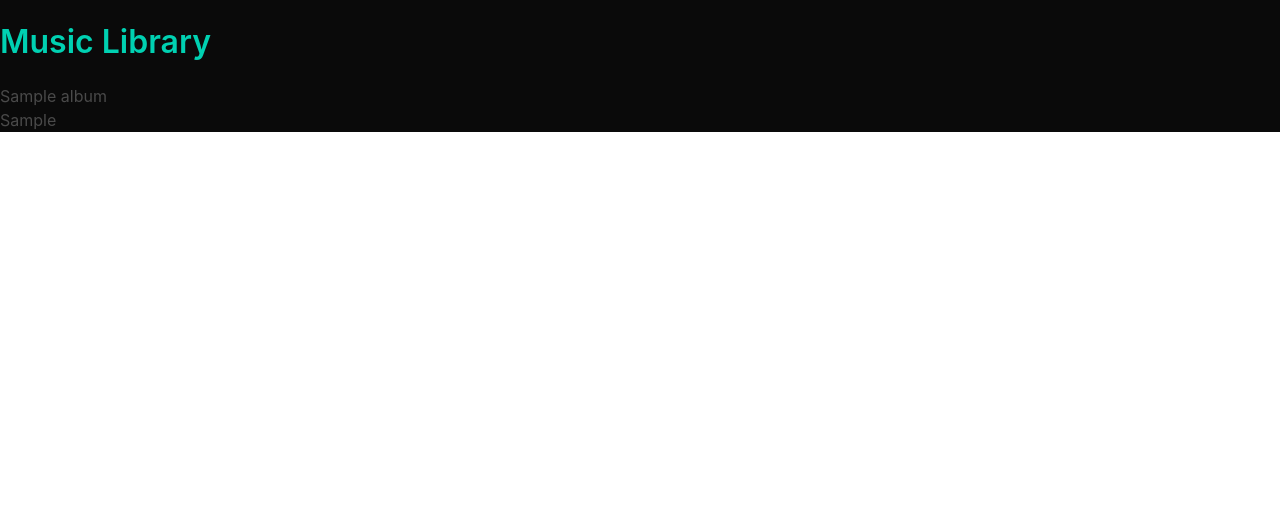
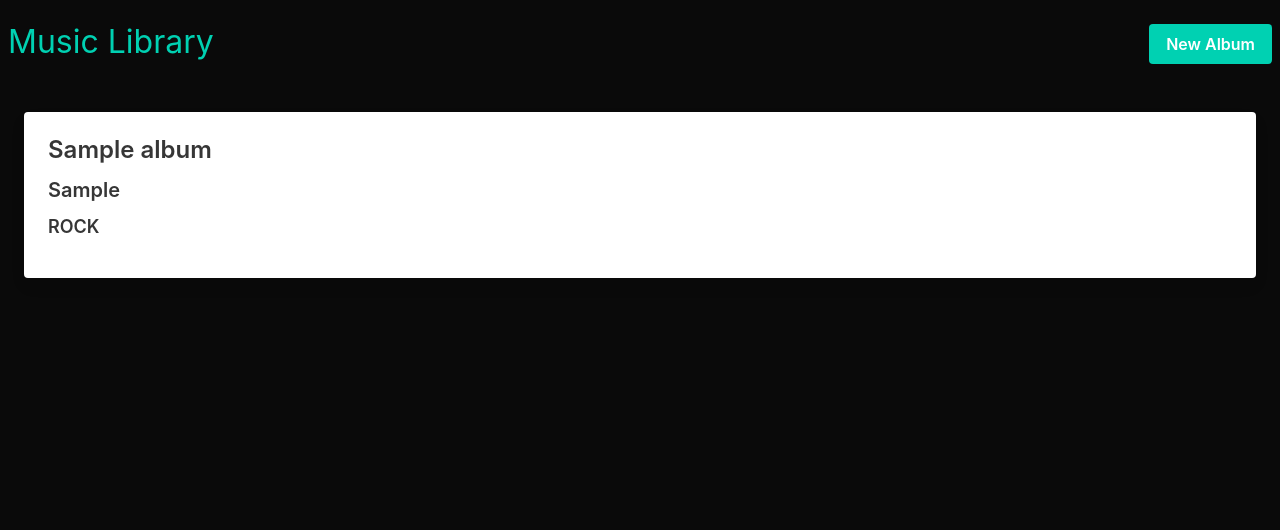
Before and after one commit to chriscors/Django-Music, a Django app: page / in a window 1280 px wide. Shown: the top 530 px of the page. Before the commit the page ends 132 px from the top, so only its background shows below. Run offline with Django 4.2, Linux system fonts and the light colour scheme; tables that the repository leaves empty hold one stand-in row (values such as "Sample post").

Commit message:
Adds list styling, form login

```diff
--- a/albums/models.py
+++ b/albums/models.py
@@ -4,10 +4,24 @@ from django.db import models
 # class Artist(models.Model):
 #     name = models.CharField(max_length=50)
 
+GENRE_CHOICES = []
+
 
 class Album(models.Model):
+    class Genre(models.TextChoices):
+        ROCK = 'ROCK', 'Rock'
+        ALT = 'ALT', 'Alternative'
+        POP = 'POP', 'Pop'
+        RAP = 'RAP', 'Hip-Hop/Rap'
+        COUNTRY = 'COUNTRY', 'Country'
+
     title = models.CharField(max_length=250)
     artist = models.CharField(max_length=50)
+    genre = models.CharField(
+        max_length=8,
+        choices=Genre.choices,
+        default="---------"
+    )
     # artist = models.ForeignKey(
     #     Artist, on_delete=models.CASCADE)
     creation_date = models.DateTimeField(auto_now_add=True)
--- a/albums/templates/albums/album_list.html
+++ b/albums/templates/albums/album_list.html
@@ -1,8 +1,19 @@
 {% extends 'albums/base.html' %}
 
 {% block content %}
-  {% for album in albums %}
-      <h3>{{album}}</h3>
-      <h4>{{album.artist}}</h4>
-  {% endfor %}
+  <div class="columns px-4">
+    {% for album in albums %}
+      <div class="column">
+        <div class="card">
+          <div class="card-content">
+            <div class="content">
+              <h3>{{album}}</h3>
+              <h4>{{album.artist}}</h4>
+              <h5>{{album.genre}}</h5>
+            </div>
+          </div>
+        </div>
+      </div>
+    {% endfor %}
+  </div>
 {% endblock content %}
--- a/albums/templates/albums/base.html
+++ b/albums/templates/albums/base.html
@@ -6,14 +6,19 @@
     <meta http-equiv="X-UA-Compatible" content="IE=edge" />
     <meta name="viewport" content="width=device-width, initial-scale=1.0" />
     <link rel="stylesheet" href="https://cdn.jsdelivr.net/npm/bulma@0.9.4/css/bulma.min.css">
-    <link rel="stylesheet" href="static/css/styles.css">
+    <link rel="stylesheet" href="{% static 'css/styles.css' %}">
     <title>Music Library</title>
   </head>
-  <body class = "has-background-black">
-    <header class = "py-5">
-      <h1 class = "title has-text-primary">Music Library</h1>
+  <body class = "has-background-black" style = "height:100vw">
+    <header class = "columns py-5 px-2 title is-mobile"></div>
+      <div class="column">
+          <h1><a href={% url "album_list" %} class = "has-text-primary">Music Library</a></h1>
+      </div>
+      <div class="column has-text-right px-n">
+        <a href={% url "album_new" %} class="button is-primary">New Album</a>
+      </div>
     </header>
-    <main>
+    <main class = "px-2 has-text-white">
       {% block content %}{% endblock content %}
     </main>
   </body>
--- a/albums/views.py
+++ b/albums/views.py
@@ -1,7 +1,20 @@
-from django.shortcuts import render
+from django.shortcuts import render, redirect
 from .models import Album
+from .forms import AlbumForm
 
 
 def album_list(request):
     albums = Album.objects.all().order_by("title")
     return render(request, 'albums/album_list.html', {'albums': albums})
+
+
+def album_new(request):
+    if request.method == 'POST':
+        # if the page is reloading with data passed through the form
+        form = AlbumForm(request.post)
+        # bind it to the albumform
+        if form.is_valid():
+            form.save()
+        return redirect()  # finish filling this out
+    form = AlbumForm
+    return render(request, 'albums/album_edit.html', {'form': form})
--- a/djando_music/urls.py
+++ b/djando_music/urls.py
@@ -22,4 +22,5 @@ urlpatterns = [
     path('admin/', admin.site.urls),
     path('__debug__/', include('debug_toolbar.urls')),
     path('', views.album_list, name='album_list'),
+    path("album/new", views.album_new, name="album_new")
 ]
```
Also changed, not shown: albums/forms.py (+12 -0 lines), albums/templates/albums/album_edit.html (added, +10 -0 lines), albums/migrations/0002_album_genre.py (added).
